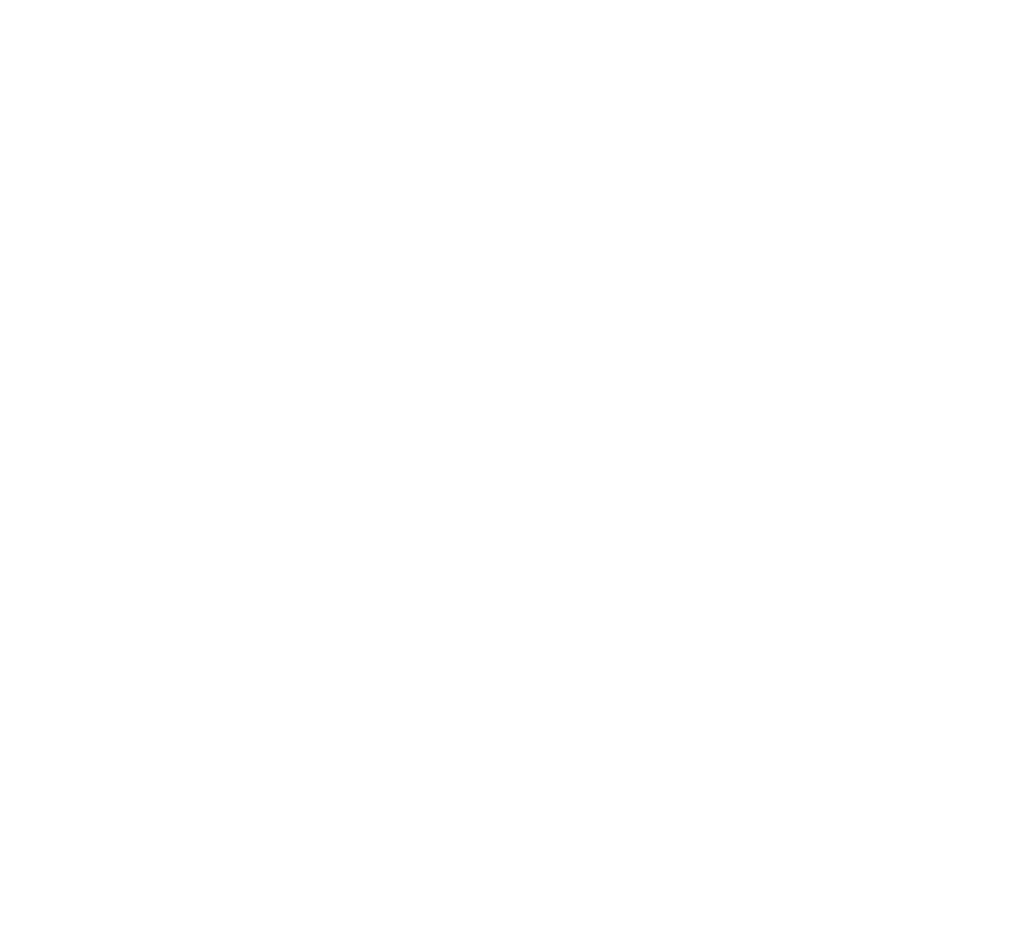
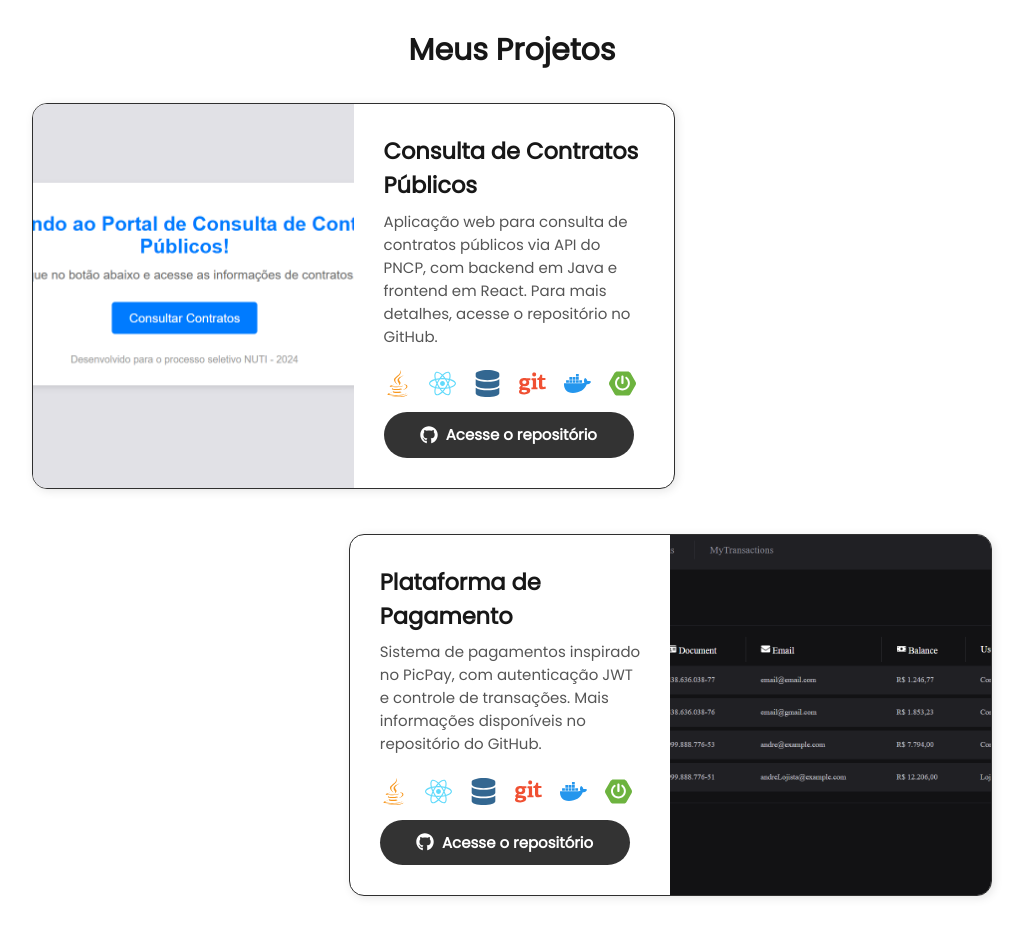
Before and after one commit to Parron01/Parron01-Portfolio, a React (Vite) app: page / in a window 1280 px wide. Shown: the part 2020-2956 px from the top of the page, without its empty margins (128-1153 px from the left). Before the commit the page ends 1988 px from the top, so only its background shows below. Built offline with nearby package versions, Linux system fonts and the light colour scheme.

Commit message:
5 - Feat: Adicionando nova seção de Projects

```diff
--- /dev/null
+++ b/src/components/Projects/Projects.jsx
@@ -0,0 +1,109 @@
+import React, { useState } from "react";
+import {
+  ProjectsContainer,
+  ProjectsTitle,
+  ProjectGrid,
+  ProjectCard,
+  ProjectContent,
+  ProjectImage,
+  ProjectTitle,
+  ProjectDescription,
+  TechStack,
+  TechItem,
+  ProjectLink,
+  GitHubIcon,
+  Tooltip,
+} from "./Projects.styles";
+
+import { FaJava, FaReact, FaDatabase, FaGithub, FaGit, FaDocker } from "react-icons/fa";
+import { SiSpringboot } from "react-icons/si";
+
+// Dados dos projetos (facilitando expansão futura)
+const projectsData = [
+  {
+    id: 1,
+    title: "Consulta de Contratos Públicos",
+    description:
+      "Aplicação web para consulta de contratos públicos via API do PNCP, com backend em Java e frontend em React. Para mais detalhes, acesse o repositório no GitHub.",
+    image: "/src/assets/projeto1.png",
+    link: "https://github.com/Parron01/TestePraticoNUTI",
+    techs: [
+      { name: "Java", icon: <FaJava />, color: "#F89820" },
+      { name: "React", icon: <FaReact />, color: "#61DAFB" },
+      { name: "PostgreSQL", icon: <FaDatabase />, color: "#336791" },
+      { name: "Git", icon: <FaGit />, color: "#F05032" },
+      { name: "Docker", icon: <FaDocker />, color: "#2496ED" },
+      { name: "Spring Boot", icon: <SiSpringboot />, color: "#6DB33F" },
+    ],
+  },
+  {
+    id: 2,
+    title: "Plataforma de Pagamento",
+    description:
+      "Sistema de pagamentos inspirado no PicPay, com autenticação JWT e controle de transações. Mais informações disponíveis no repositório do GitHub.",
+    image: "/src/assets/projeto2.png",
+    link: "https://github.com/Parron01/SimpleAppFullStack-TestePratico",
+    techs: [
+      { name: "Java", icon: <FaJava />, color: "#F89820" },
+      { name: "React", icon: <FaReact />, color: "#61DAFB" },
+      { name: "PostgreSQL", icon: <FaDatabase />, color: "#336791" },
+      { name: "Git", icon: <FaGit />, color: "#F05032" },
+      { name: "Docker", icon: <FaDocker />, color: "#2496ED" },
+      { name: "Spring Boot", icon: <SiSpringboot />, color: "#6DB33F" },
+    ],
+  },
+];
+
+const Projects = () => {
+  const [activeTooltip, setActiveTooltip] = useState({ projectId: null, techIndex: null });
+
+  const handleTechClick = (projectId, techIndex) => {
+    if (activeTooltip.projectId === projectId && activeTooltip.techIndex === techIndex) {
+      setActiveTooltip({ projectId: null, techIndex: null }); // Close tooltip if clicking the same tech
+    } else {
+      setActiveTooltip({ projectId, techIndex }); // Open tooltip for this tech
+    }
+  };
+
+  return (
+    <ProjectsContainer>
+      <ProjectsTitle>Meus Projetos</ProjectsTitle>
+      <ProjectGrid>
+        {projectsData.map((project, index) => (
+          <ProjectCard
+            key={project.id}
+            reverse={index % 2 !== 0}
+            index={index}
+          >
+            <ProjectImage src={project.image} alt={project.title} reverse={index % 2 !== 0} />
+            <ProjectContent>
+              <ProjectTitle>{project.title}</ProjectTitle>
+              <ProjectDescription>{project.description}</ProjectDescription>
+              <TechStack>
+                {project.techs.map((tech, techIndex) => (
+                  <TechItem
+                    key={techIndex}
+                    color={tech.color}
+                    title={tech.name}
+                    onClick={() => handleTechClick(project.id, techIndex)}
+                  >
+                    {tech.icon}
+                    <Tooltip visible={activeTooltip.projectId === project.id && activeTooltip.techIndex === techIndex}>
+                      {tech.name}
+                    </Tooltip>
+                  </TechItem>
+                ))}
+              </TechStack>
+              <ProjectLink href={project.link} target="_blank">
+                <GitHubIcon />
+                Acesse o repositório
+              </ProjectLink>
+            </ProjectContent>
+          </ProjectCard>
+        ))}
+      </ProjectGrid>
+    </ProjectsContainer>
+  );
+};
+
+export default Projects;
--- /dev/null
+++ b/src/components/Projects/Projects.styles.jsx
@@ -0,0 +1,169 @@
+import styled from "styled-components";
+import { FaGithub } from "react-icons/fa";
+
+export const ProjectsContainer = styled.section`
+  display: flex;
+  flex-direction: column;
+  align-items: center;
+  width: 100%;
+  padding: 4rem 0;
+`;
+
+export const ProjectsTitle = styled.h2`
+  font-size: 2rem;
+  font-weight: bold;
+  color: #171717;
+  margin-bottom: 2rem;
+`;
+
+export const ProjectGrid = styled.div`
+  display: flex;
+  flex-direction: column;
+  gap: 3rem;
+  width: 75%;
+  max-width: 1200px;
+`;
+
+export const ProjectCard = styled.div`
+  display: flex;
+  align-items: stretch;
+  background: white;
+  border-radius: 15px;
+  overflow: hidden;
+  box-shadow: 2px 2px 10px rgba(0, 0, 0, 0.1);
+  transition: transform 0.3s ease;
+  border: 1px solid rgb(47, 47, 47);
+  width: 67%;
+  margin-right: ${({ index }) => (index % 2 === 0 ? 'auto' : '0')};
+  margin-left: ${({ index }) => (index % 2 !== 0 ? 'auto' : '0')};
+  cursor: pointer;
+
+  &:hover {
+    transform: scale(1.02);
+  }
+
+  ${({ reverse }) =>
+    reverse &&
+    `
+    flex-direction: row-reverse;
+  `}
+
+  @media (max-width: 768px) {
+    flex-direction: column;
+    width: 100%;
+    margin-right: 0;
+    margin-left: 0;
+  }
+`;
+
+export const ProjectContent = styled.div`
+  flex: 0 0 50%;
+  padding: 2rem;
+  display: flex;
+  flex-direction: column;
+  justify-content: center;
+  width: 50%;
+`;
+
+export const ProjectTitle = styled.h3`
+  font-size: 1.5rem;
+  font-weight: bold;
+  color: #171717;
+`;
+
+export const ProjectDescription = styled.p`
+  font-size: 1rem;
+  color: #555;
+  margin: 0.5rem 0;
+`;
+
+export const TechStack = styled.div`
+  display: flex;
+  flex-wrap: wrap;
+  gap: 1.2rem;
+  margin: 1rem 0;
+  position: relative;
+`;
+
+export const TechItem = styled.span`
+  display: flex;
+  align-items: center;
+  justify-content: center;
+  font-size: 1.8rem;
+  color: ${(props) => props.color};
+  transition: transform 0.2s ease;
+  cursor: pointer;
+  position: relative;
+
+  &:hover {
+    transform: scale(1.2);
+  }
+`;
+
+export const Tooltip = styled.div`
+  position: absolute;
+  background-color: #333;
+  color: white;
+  padding: 5px 10px;
+  border-radius: 4px;
+  font-size: 0.9rem;
+  bottom: 100%;
+  left: 50%;
+  transform: translateX(-50%);
+  white-space: nowrap;
+  pointer-events: none;
+  opacity: ${({ visible }) => (visible ? '1' : '0')};
+  transition: opacity 0.2s;
+  margin-bottom: 5px;
+  z-index: 10;
+
+  &:after {
+    content: '';
+    position: absolute;
+    top: 100%;
+    left: 50%;
+    margin-left: -5px;
+    border-width: 5px;
+    border-style: solid;
+    border-color: #333 transparent transparent transparent;
+  }
+`;
+
+export const ProjectLink = styled.a`
+  background-color: #333;
+  color: #ffffff;
+  font-size: 1rem;
+  font-weight: bold;
+  padding: 0.75rem 1.5rem;
+  border: none;
+  border-radius: 50px;
+  cursor: pointer;
+  display: flex;
+  align-items: center;
+  justify-content: center;
+  gap: 0.5rem;
+  transition: all 0.3s ease;
+  max-width: 250px;
+  text-decoration: none;
+
+  &:hover {
+      background-color: #171717;
+      box-shadow: 2px 2px 2px 2px rgba(0, 0, 0, 0.2);
+    }
+`;
+
+export const GitHubIcon = styled(FaGithub)`
+  font-size: 1.2rem;
+`;
+
+export const ProjectImage = styled.img`
+  flex: 0 0 50%;
+  object-fit: cover;
+  width: 50%;
+  height: auto;
+
+  @media (max-width: 768px) {
+    width: 100%;
+    height: 200px;
+  }
+`;
--- a/src/pages/HomePage.jsx
+++ b/src/pages/HomePage.jsx
@@ -1,6 +1,7 @@
 import Experience from "../components/Experience/Experience";
 import Header from "../components/Header/Header";
 import Introduction from "../components/Introduction/Introduction";
+import Projects from "../components/Projects/Projects";
 import Skills from "../components/Skills/Skills";
 
 function HomePage() {
@@ -10,6 +11,7 @@ function HomePage() {
       <Introduction/>
       <Skills/>
       <Experience/>
+      <Projects/>
     </>
   );
 }
```
Also changed, not shown: src/assets/projeto1.png (added), src/assets/projeto2.png (added).
